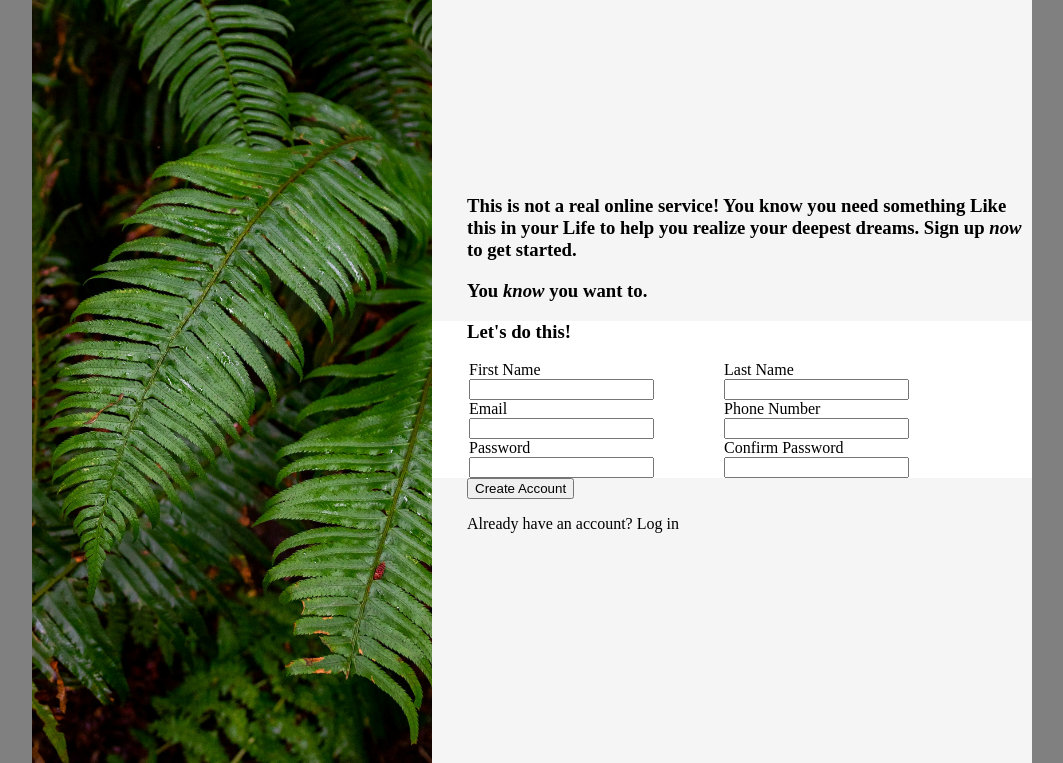
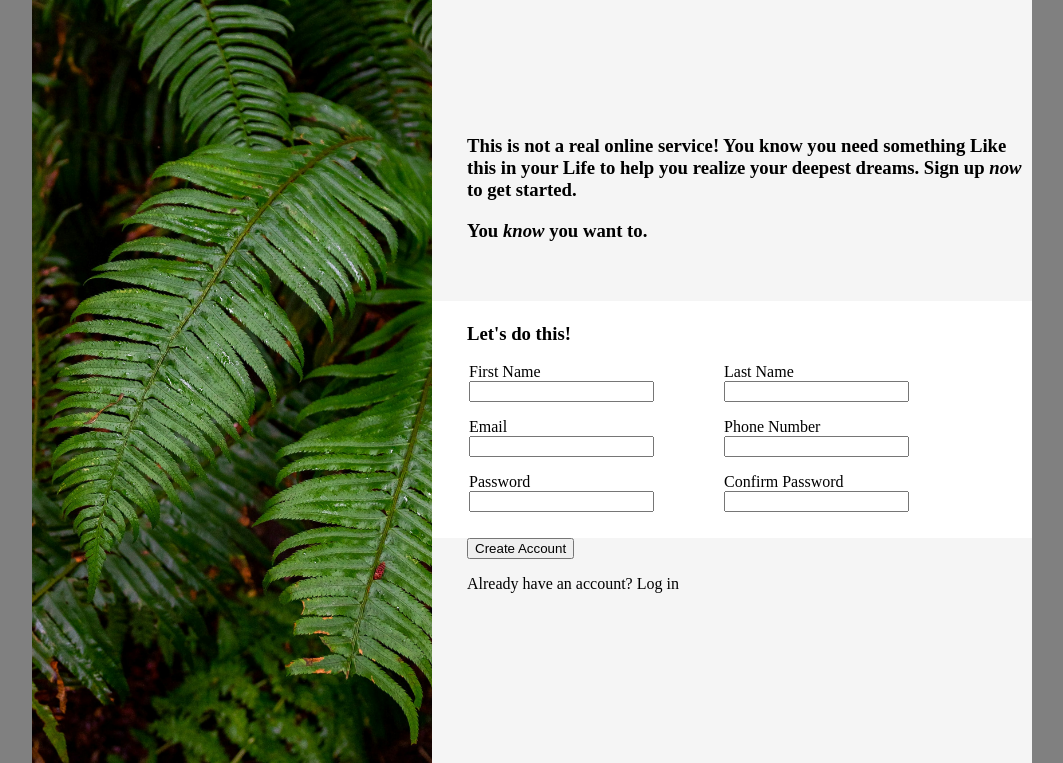
Before and after one commit to spicyguac/odinForm, a plain HTML site: page index.html in a window 1280 px wide. Shown: the part 37-800 px from the top of the page, without its empty margins (108-1171 px from the left). Drawn offline with Linux system fonts and the light colour scheme.

Commit message:
Modify spacing between input boxes

```diff
--- a/styling.css
+++ b/styling.css
@@ -34,12 +34,18 @@ section {
 }
 
 .formInput {
+    display: flex;
     background-color: white;
+    flex-direction: column;
+    padding-top: 3px;
+    padding-bottom: 10px;
+
 }
 
 .inputs {
     display: flex;
     flex-direction: column;
+    margin-bottom: 2vh;
 }
 
 fieldset {
@@ -50,3 +56,7 @@ fieldset {
     justify-content: space-between;
     width: 55vh;
 }
+
+.description {
+    padding-bottom: 5vh;
+}
```
